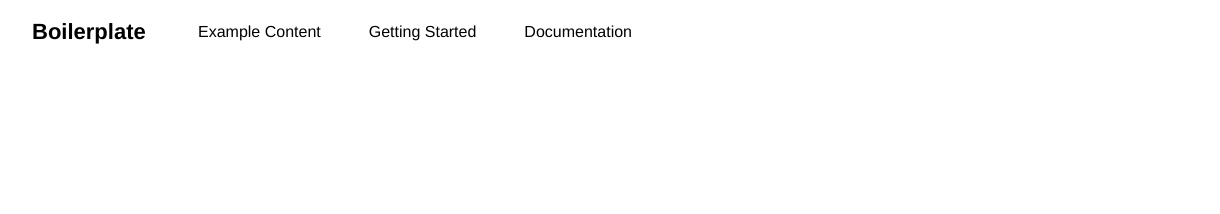
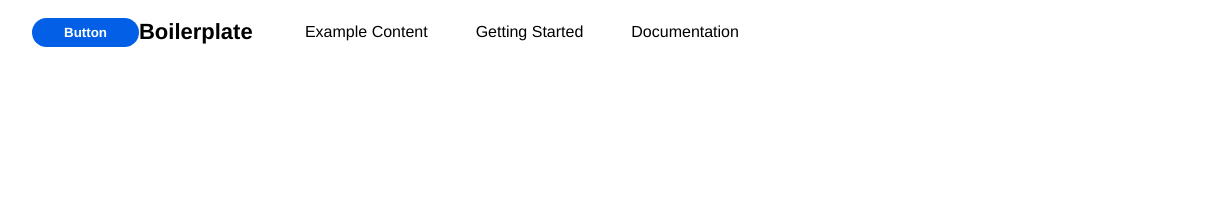
Before and after one commit to nicolasbarbe/frkln-test, a website with bundled scripts: page 404.html in a window 1280 px wide. Shown: the top 214 px of the page, 0-1220 px from the left. Built offline with nearby package versions, Linux system fonts and the light colour scheme; files whose address does not match are found by name.

Commit message:
add spectrum

```diff
--- a/blocks/header/header.js
+++ b/blocks/header/header.js
@@ -62,5 +62,18 @@ export default async function decorate(block) {
     nav.setAttribute('aria-expanded', 'false');
     decorateIcons(nav);
     block.append(nav);
+
+    // button
+    const button = document.createElement('button');
+    button.classList.add('spectrum-Button');
+    button.classList.add('spectrum-Button--fill');
+    button.classList.add('spectrum-Button--accent');
+    button.classList.add('spectrum-Button--sizeM');
+    button.innerHTML = '<span class="spectrum-Button-label">Button</span>';
+    nav.prepend(button);
+
+    nav.setAttribute('aria-expanded', 'false');
+    decorateIcons(nav);
+    block.append(nav);
   }
 }
--- a/scripts/scripts.js
+++ b/scripts/scripts.js
@@ -60,6 +60,12 @@ export function decorateMain(main) {
 async function loadEager(doc) {
   document.documentElement.lang = 'en';
   decorateTemplateAndTheme();
+
+  const html = doc.querySelector('html');
+  html.classList.add('spectrum');
+  html.classList.add('spectrum--medium');
+  html.classList.add('spectrum--light');
+
   const main = doc.querySelector('main');
   if (main) {
     decorateMain(main);
```
Also changed, not shown: head.html (+7 -0 lines), package.json (+8 -3 lines), 1 other file.
